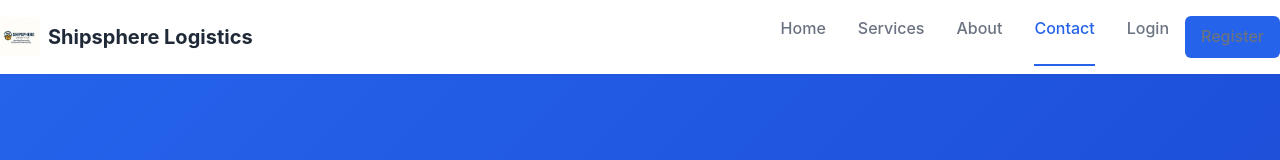
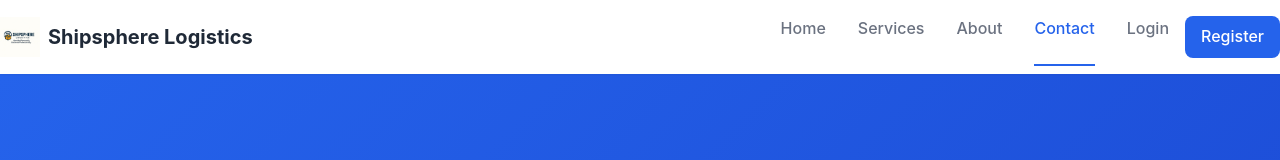
Before and after one commit to PriyanshVijay26/shree-ashtavinayak-logistics, a React (Create React App) app: page /contact in a window 1280 px wide. Shown: the top 160 px of the page. Built offline with nearby package versions, Linux system fonts and the light colour scheme.

Commit message:
Fix Register button visibility: Add proper styling with white text and blue background

```diff
--- a/src/App.css
+++ b/src/App.css
@@ -202,6 +202,44 @@ p {
   color: var(--primary-color);
 }
 
+/* Register Button Styles */
+.register-button {
+  background-color: var(--primary-color);
+  color: white !important;
+  padding: 0.5rem 1rem;
+  border-radius: 0.5rem;
+  text-decoration: none;
+  font-weight: 500;
+  transition: all 0.3s ease;
+  border: none;
+  cursor: pointer;
+}
+
+.register-button:hover {
+  background-color: var(--primary-dark);
+  color: white !important;
+  transform: translateY(-1px);
+  box-shadow: 0 4px 8px rgba(0, 0, 0, 0.2);
+}
+
+.register-button-mobile {
+  background-color: var(--primary-color);
+  color: white !important;
+  padding: 0.75rem 1rem;
+  border-radius: 0.5rem;
+  text-decoration: none;
+  font-weight: 500;
+  transition: all 0.3s ease;
+  margin: 0.5rem 1rem;
+  text-align: center;
+  display: block;
+}
+
+.register-button-mobile:hover {
+  background-color: var(--primary-dark);
+  color: white !important;
+}
+
 /* Hero Section */
 .hero {
   background: linear-gradient(135deg, var(--primary-color) 0%, var(--primary-dark) 100%);
--- a/src/components/Navbar.tsx
+++ b/src/components/Navbar.tsx
@@ -105,7 +105,7 @@ const Navbar: React.FC = () => {
               <Link to="/login" className="nav-link">
                 Login
               </Link>
-              <Link to="/register" className="nav-link bg-blue-600 text-white px-4 py-2 rounded-md hover:bg-blue-700">
+              <Link to="/register" className="register-button">
                 Register
               </Link>
             </div>
@@ -174,7 +174,7 @@ const Navbar: React.FC = () => {
             </Link>
             <Link
               to="/register"
-              className="nav-link-mobile bg-blue-600 text-white rounded-md mx-4 my-2 text-center"
+              className="register-button-mobile"
               onClick={() => setIsOpen(false)}
             >
               Register
```
Also changed, not shown: public/images/README.md.
